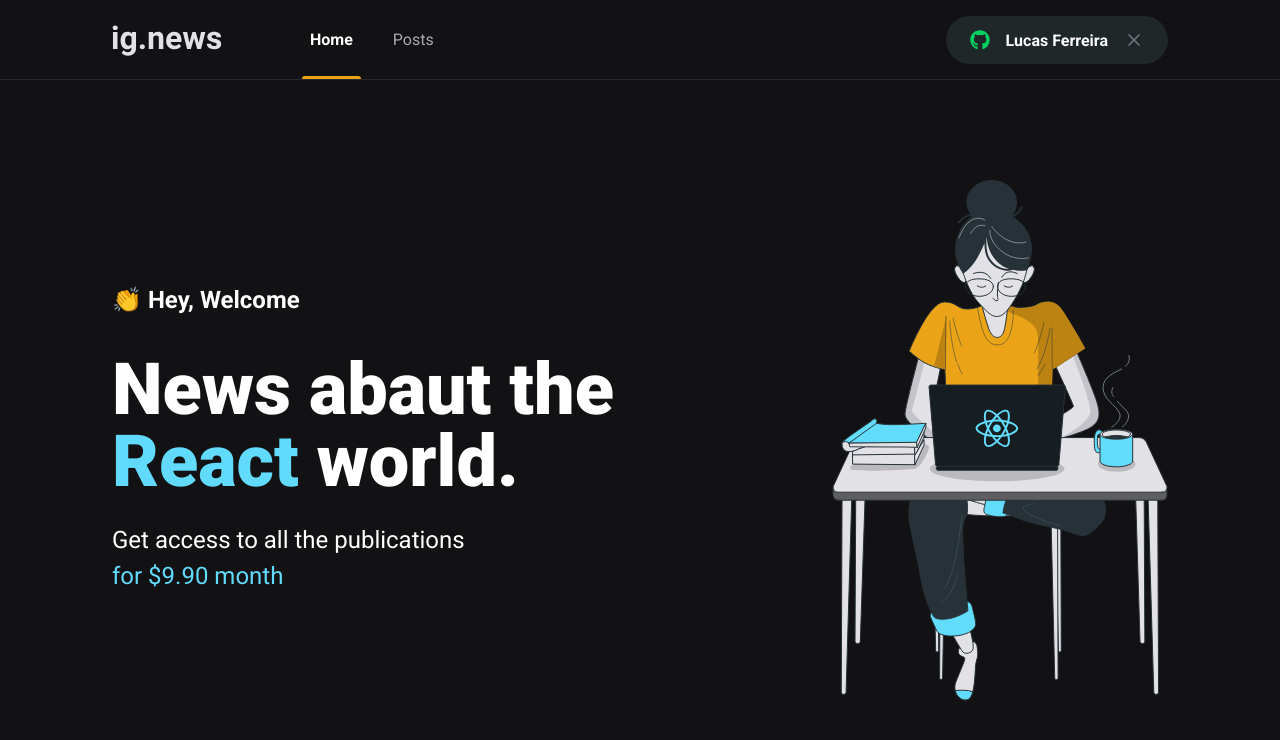
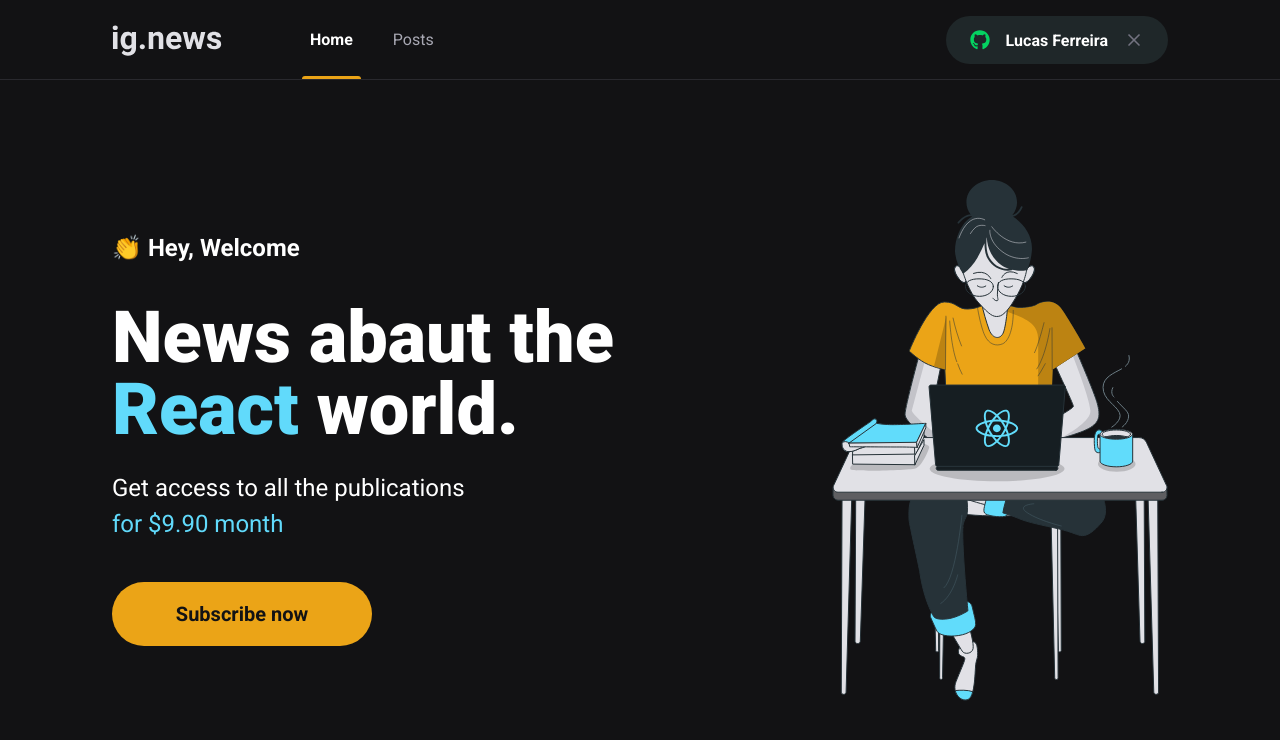
Before and after one commit to Lucas-Ifro/ignite-aulas, a Next.js app in the folder reactjs/ignews/: page / in a window 1280 px wide. Shown: the top 740 px of the page. Built offline with nearby package versions, Linux system fonts and the light colour scheme.

Commit message:
Componente subscribeButton finalizado

```diff
--- /dev/null
+++ b/reactjs/ignews/src/componests/SubscribeButton/index.tsx
@@ -0,0 +1,13 @@
+import styles from './styles.module.scss'
+
+export function SubscribeButton(){
+    return(
+        <button
+            type="button"
+            className={styles.SubscribeButton}
+        >
+            Subscribe now
+        </button>
+
+    )
+}
--- /dev/null
+++ b/reactjs/ignews/src/componests/SubscribeButton/styles.module.scss
@@ -0,0 +1,22 @@
+.SubscribeButton{
+
+    height: 4rem;
+    width: 260px;
+    border: 0;
+    border-radius: 2rem;
+    background: var(--yellow-500);
+    color: var(--gray-900);
+    font-size: 1.25rem;
+    font-weight: bold;
+
+    display: flex;
+    align-items: center;
+    justify-content: center;
+
+    transition: filter 200ms;
+
+    &:hover{
+        filter: brightness(0.8);
+    }
+
+}
--- a/reactjs/ignews/src/pages/Home.module.scss
+++ b/reactjs/ignews/src/pages/Home.module.scss
@@ -38,4 +38,8 @@
         }
     }
 
+    button{
+        margin-top: 2.5rem;
+    }
+
 }
--- a/reactjs/ignews/src/pages/index.tsx
+++ b/reactjs/ignews/src/pages/index.tsx
@@ -1,5 +1,6 @@
 import Head from "next/head"
 import styles from './Home.module.scss'
+import { SubscribeButton } from "../componests/SubscribeButton";
 
 export default function Home() {
   return (
@@ -16,6 +17,7 @@
           Get access to all the publications <br />
           <span>for $9.90 month</span>
         </p>
+        <SubscribeButton/>
       </section>
 
       <img src="/imagens/avatar.svg" alt="Mulher programando" />
```
